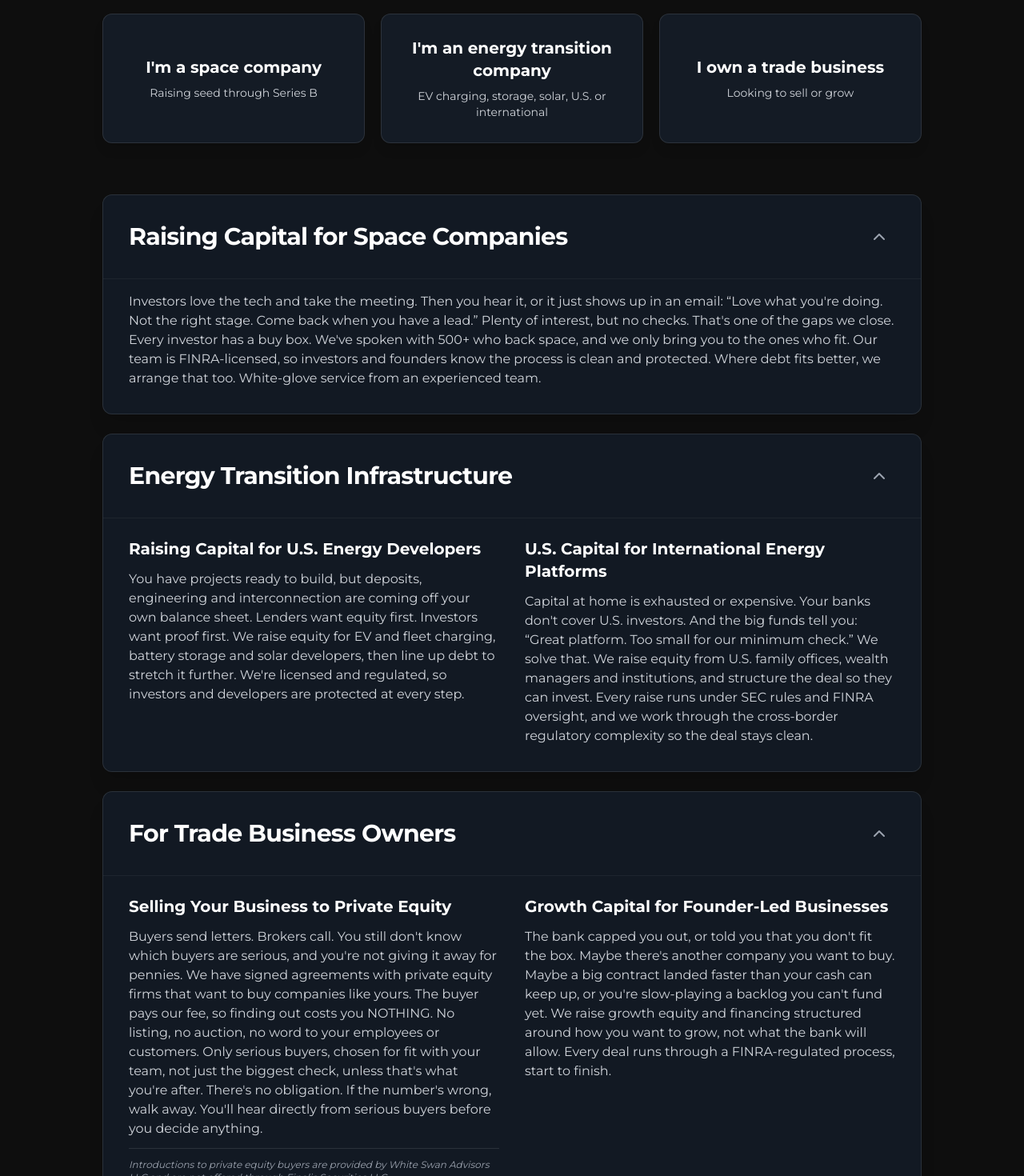
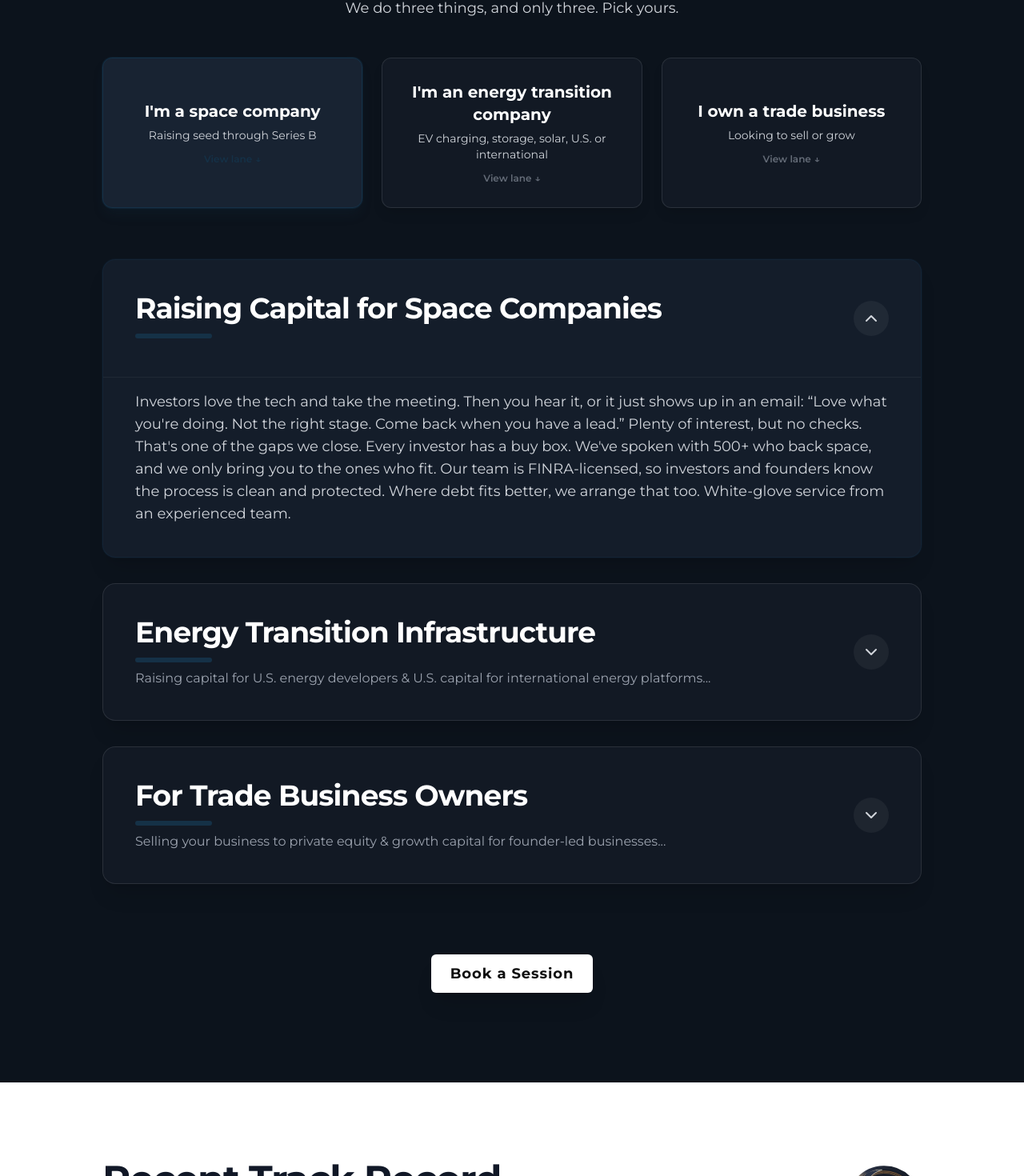
Before and after one commit to rafi-codex/whiteswan-main, a Next.js app: page / in a window 1280 px wide. Shown: the part 1093-2563 px from the top of the page at 80% size. Built offline with nearby package versions, Linux system fonts and the light colour scheme.

Commit message:
Fixing some visual issues

```diff
--- a/src/components/home/lane-sections.tsx
+++ b/src/components/home/lane-sections.tsx
@@ -2,7 +2,7 @@
 
 import React, { useState } from "react";
 import Image from "next/image";
-import { ChevronDown, ChevronUp } from "lucide-react";
+import { ChevronDown } from "lucide-react";
 import CalendlyEmbed from "../calendly";
 import { Button } from "../ui/button";
 
@@ -13,14 +13,18 @@ interface LaneBoxState {
 }
 
 const LaneSections = () => {
-  // Default all open or allow toggling
+  // Space open by default so visitors immediately see the detailed advisory structure,
+  // while Energy and Trades show their title, blue accent line, preview teaser, and expand chevron
   const [openBoxes, setOpenBoxes] = useState<LaneBoxState>({
     space: true,
-    energy: true,
-    trades: true,
+    energy: false,
+    trades: false,
   });
 
+  const [activeLane, setActiveLane] = useState<keyof LaneBoxState>("space");
+
   const toggleBox = (lane: keyof LaneBoxState) => {
+    setActiveLane(lane);
     setOpenBoxes((prev) => ({
       ...prev,
       [lane]: !prev[lane],
@@ -28,62 +32,78 @@ const LaneSections = () => {
   };
 
   const scrollToLane = (lane: keyof LaneBoxState) => {
-    // Ensure the lane box is open
+    setActiveLane(lane);
+    // Ensure the targeted box is open
     setOpenBoxes((prev) => ({
       ...prev,
       [lane]: true,
     }));
 
-    // Scroll with navbar offset
+    // Allow React state update to apply before scrolling into view
+    setTimeout(() => {
       const element = document.getElementById(`${lane}-lane`);
       if (element) {
-      const navOffset = 90;
-      const elementPosition = element.getBoundingClientRect().top + window.pageYOffset;
-      window.scrollTo({
-        top: elementPosition - navOffset,
+        element.scrollIntoView({
           behavior: "smooth",
+          block: "start",
         });
       }
+    }, 60);
   };
 
   return (
-    <section className="bg-[#0E0E0E] text-white py-24 section-container">
+    <section className="relative w-full bg-[#0c131c] text-white py-20 lg:py-28 overflow-hidden border-t border-white/5">
+      <div className="section-container relative z-10">
         {/* STEP 2: "Which one are you?" tiles */}
-      <div className="flex flex-col items-center text-center mb-16">
+        <div className="flex flex-col items-center text-center mb-12 sm:mb-16">
           {/* Centered logo above heading (~64px) */}
-        <div data-aos="fade-down" className="mb-4">
+          <div data-aos="fade-down" className="mb-5 inline-flex p-3 rounded-2xl bg-white/[0.03] border border-white/10 shadow-lg">
             <Image
               src="/wsa-logo.svg"
               alt="White Swan Advisors Logo"
               width={64}
               height={64}
-            className="w-16 h-16 object-contain drop-shadow-lg"
+              className="w-14 h-14 sm:w-16 sm:h-16 object-contain drop-shadow-md"
             />
           </div>
 
           <h2 data-aos="fade-up" className="text-3xl sm:text-4xl lg:text-5xl font-bold tracking-tight text-white mb-3">
             Which one are you?
           </h2>
-        <p data-aos="fade-up" data-aos-delay="100" className="text-gray-300 text-base sm:text-lg max-w-xl">
+          <p data-aos="fade-up" data-aos-delay="100" className="text-gray-300 text-sm sm:text-base lg:text-lg max-w-xl font-normal leading-relaxed">
             We do three things, and only three. Pick yours.
           </p>
 
           {/* Three tiles side by side (stacked on phones) */}
-        <div className="grid grid-cols-1 md:grid-cols-3 gap-5 w-full mt-10">
+          <div className="grid grid-cols-1 md:grid-cols-3 gap-4 sm:gap-6 w-full max-w-5xl mt-8 sm:mt-12">
             {/* Tile 1: Space */}
             <button
               type="button"
               onClick={() => scrollToLane("space")}
               data-aos="fade-up"
               data-aos-delay="200"
-            className="group flex flex-col justify-center items-center text-center p-6 sm:p-7 rounded-xl border border-white/10 bg-[#161D28]/90 hover:bg-[#1a2536] hover:border-royalblue transition-all duration-300 shadow-lg cursor-pointer text-left"
+              className={`group flex flex-col justify-center items-center text-center p-6 sm:p-7 rounded-xl border transition-all duration-300 shadow-lg cursor-pointer ${
+                activeLane === "space"
+                  ? "bg-[#182332] border-royalblue ring-1 ring-royalblue/40 shadow-royalblue/20"
+                  : "bg-[#131b26]/90 border-white/10 hover:bg-[#182332] hover:border-white/20"
+              }`}
             >
-            <h4 className="text-lg sm:text-xl font-bold text-white group-hover:text-white transition-colors mb-2">
+              <h4 className="text-lg sm:text-xl font-bold text-white mb-1.5 transition-colors group-hover:text-white">
                 I&apos;m a space company
               </h4>
               <p className="text-xs sm:text-sm text-gray-300 leading-relaxed">
                 Raising seed through Series B
               </p>
+              <div
+                className={`mt-3 text-xs font-semibold flex items-center gap-1 transition-all ${
+                  activeLane === "space"
+                    ? "text-royalblue opacity-100"
+                    : "text-gray-400 opacity-60 group-hover:opacity-100 group-hover:text-gray-200"
+                }`}
+              >
+                <span>View lane</span>
+                <span className="text-xs">↓</span>
+              </div>
             </button>
 
             {/* Tile 2: Energy */}
@@ -92,14 +112,28 @@ const LaneSections = () => {
               onClick={() => scrollToLane("energy")}
               data-aos="fade-up"
               data-aos-delay="300"
-            className="group flex flex-col justify-center items-center text-center p-6 sm:p-7 rounded-xl border border-white/10 bg-[#161D28]/90 hover:bg-[#1a2536] hover:border-royalblue transition-all duration-300 shadow-lg cursor-pointer text-left"
+              className={`group flex flex-col justify-center items-center text-center p-6 sm:p-7 rounded-xl border transition-all duration-300 shadow-lg cursor-pointer ${
+                activeLane === "energy"
+                  ? "bg-[#182332] border-royalblue ring-1 ring-royalblue/40 shadow-royalblue/20"
+                  : "bg-[#131b26]/90 border-white/10 hover:bg-[#182332] hover:border-white/20"
+              }`}
             >
-            <h4 className="text-lg sm:text-xl font-bold text-white group-hover:text-white transition-colors mb-2">
+              <h4 className="text-lg sm:text-xl font-bold text-white mb-1.5 transition-colors group-hover:text-white">
                 I&apos;m an energy transition company
               </h4>
               <p className="text-xs sm:text-sm text-gray-300 leading-relaxed">
                 EV charging, storage, solar, U.S. or international
               </p>
+              <div
+                className={`mt-3 text-xs font-semibold flex items-center gap-1 transition-all ${
+                  activeLane === "energy"
+                    ? "text-royalblue opacity-100"
+                    : "text-gray-400 opacity-60 group-hover:opacity-100 group-hover:text-gray-200"
+                }`}
+              >
+                <span>View lane</span>
+                <span className="text-xs">↓</span>
+              </div>
             </button>
 
             {/* Tile 3: Trades */}
@@ -108,50 +142,73 @@ const LaneSections = () => {
               onClick={() => scrollToLane("trades")}
               data-aos="fade-up"
               data-aos-delay="400"
-            className="group flex flex-col justify-center items-center text-center p-6 sm:p-7 rounded-xl border border-white/10 bg-[#161D28]/90 hover:bg-[#1a2536] hover:border-royalblue transition-all duration-300 shadow-lg cursor-pointer text-left"
+              className={`group flex flex-col justify-center items-center text-center p-6 sm:p-7 rounded-xl border transition-all duration-300 shadow-lg cursor-pointer ${
+                activeLane === "trades"
+                  ? "bg-[#182332] border-royalblue ring-1 ring-royalblue/40 shadow-royalblue/20"
+                  : "bg-[#131b26]/90 border-white/10 hover:bg-[#182332] hover:border-white/20"
+              }`}
             >
-            <h4 className="text-lg sm:text-xl font-bold text-white group-hover:text-white transition-colors mb-2">
+              <h4 className="text-lg sm:text-xl font-bold text-white mb-1.5 transition-colors group-hover:text-white">
                 I own a trade business
               </h4>
               <p className="text-xs sm:text-sm text-gray-300 leading-relaxed">
                 Looking to sell or grow
               </p>
+              <div
+                className={`mt-3 text-xs font-semibold flex items-center gap-1 transition-all ${
+                  activeLane === "trades"
+                    ? "text-royalblue opacity-100"
+                    : "text-gray-400 opacity-60 group-hover:opacity-100 group-hover:text-gray-200"
+                }`}
+              >
+                <span>View lane</span>
+                <span className="text-xs">↓</span>
+              </div>
             </button>
           </div>
         </div>
 
         {/* STEP 3: Three lane boxes */}
-      <div className="space-y-6 max-w-5xl mx-auto">
+        <div className="space-y-6 sm:space-y-8 max-w-5xl mx-auto w-full">
           {/* Box 1: Space */}
           <div
             id="space-lane"
             data-aos="fade-up"
-          className="border border-white/10 rounded-xl bg-[#131b26]/90 overflow-hidden shadow-xl transition-all"
+            className={`scroll-mt-24 sm:scroll-mt-28 rounded-2xl border transition-all duration-300 overflow-hidden shadow-xl ${
+              activeLane === "space"
+                ? "bg-[#141d2a] border-royalblue/40 ring-1 ring-royalblue/20"
+                : "bg-[#121924] border-white/10 hover:border-white/20"
+            }`}
           >
             <button
               type="button"
               onClick={() => toggleBox("space")}
-            className="w-full text-left p-6 sm:p-8 flex items-center justify-between gap-4 cursor-pointer hover:bg-white/[0.02] transition-colors"
+              className="w-full text-left p-6 sm:p-8 lg:p-10 flex items-start sm:items-center justify-between gap-4 cursor-pointer hover:bg-white/[0.02] transition-colors"
               aria-expanded={openBoxes.space}
             >
-            <div>
-              <h3 className="text-2xl sm:text-3xl font-bold text-white tracking-tight">
+              <div className="flex-1 pr-2">
+                <h3 className="text-2xl sm:text-3xl lg:text-4xl font-bold text-white tracking-tight">
                   Raising Capital for Space Companies
                 </h3>
+                <div className="bg-royalblue h-1.5 w-24 rounded-full mt-3 mb-2" />
                 {!openBoxes.space && (
-                <p className="text-sm text-gray-400 mt-2 line-clamp-1">
-                  Investors love the tech and take the meeting. Then you hear it...
+                  <p className="text-sm sm:text-base text-gray-400 mt-2 line-clamp-1 leading-relaxed">
+                    Investors love the tech and take the meeting. Then you hear it, or it just shows up in an email: &ldquo;Love what you&apos;re doing...&rdquo;
                   </p>
                 )}
               </div>
-            <div className="text-gray-400 p-2 rounded-full hover:bg-white/10">
-              {openBoxes.space ? <ChevronUp className="w-6 h-6" /> : <ChevronDown className="w-6 h-6" />}
+              <div className="shrink-0 p-2 sm:p-2.5 rounded-full bg-white/5 text-gray-300 hover:bg-white/10 hover:text-white transition-all mt-1 sm:mt-0">
+                <ChevronDown
+                  className={`w-5 h-5 sm:w-6 sm:h-6 transition-transform duration-300 ${
+                    openBoxes.space ? "rotate-180" : ""
+                  }`}
+                />
               </div>
             </button>
 
             {openBoxes.space && (
-            <div className="px-6 pb-8 sm:px-8 sm:pb-8 pt-0 border-t border-white/5">
-              <p className="text-sm sm:text-base text-gray-300 leading-relaxed pt-4">
+              <div className="px-6 pb-8 sm:px-8 sm:pb-10 lg:px-10 lg:pb-10 pt-2 border-t border-white/5">
+                <p className="text-sm sm:text-base lg:text-lg text-gray-300 leading-relaxed pt-2">
                   Investors love the tech and take the meeting. Then you hear it, or it just shows up in an email: &ldquo;Love what you&apos;re doing. Not the right stage. Come back when you have a lead.&rdquo; Plenty of interest, but no checks. That&apos;s one of the gaps we close. Every investor has a buy box. We&apos;ve spoken with 500+ who back space, and we only bring you to the ones who fit. Our team is FINRA-licensed, so investors and founders know the process is clean and protected. Where debt fits better, we arrange that too. White-glove service from an experienced team.
                 </p>
               </div>
@@ -162,34 +219,43 @@ const LaneSections = () => {
           <div
             id="energy-lane"
             data-aos="fade-up"
-          className="border border-white/10 rounded-xl bg-[#131b26]/90 overflow-hidden shadow-xl transition-all"
+            className={`scroll-mt-24 sm:scroll-mt-28 rounded-2xl border transition-all duration-300 overflow-hidden shadow-xl ${
+              activeLane === "energy"
+                ? "bg-[#141d2a] border-royalblue/40 ring-1 ring-royalblue/20"
+                : "bg-[#121924] border-white/10 hover:border-white/20"
+            }`}
           >
             <button
               type="button"
               onClick={() => toggleBox("energy")}
-            className="w-full text-left p-6 sm:p-8 flex items-center justify-between gap-4 cursor-pointer hover:bg-white/[0.02] transition-colors"
+              className="w-full text-left p-6 sm:p-8 lg:p-10 flex items-start sm:items-center justify-between gap-4 cursor-pointer hover:bg-white/[0.02] transition-colors"
               aria-expanded={openBoxes.energy}
             >
-            <div>
-              <h3 className="text-2xl sm:text-3xl font-bold text-white tracking-tight">
+              <div className="flex-1 pr-2">
+                <h3 className="text-2xl sm:text-3xl lg:text-4xl font-bold text-white tracking-tight">
                   Energy Transition Infrastructure
                 </h3>
+                <div className="bg-royalblue h-1.5 w-24 rounded-full mt-3 mb-2" />
                 {!openBoxes.energy && (
-                <p className="text-sm text-gray-400 mt-2 line-clamp-1">
-                  U.S. developers & international platforms capital raising...
+                  <p className="text-sm sm:text-base text-gray-400 mt-2 line-clamp-1 leading-relaxed">
+                    Raising capital for U.S. energy developers &amp; U.S. capital for international energy platforms...
                   </p>
                 )}
               </div>
-            <div className="text-gray-400 p-2 rounded-full hover:bg-white/10">
-              {openBoxes.energy ? <ChevronUp className="w-6 h-6" /> : <ChevronDown className="w-6 h-6" />}
+              <div className="shrink-0 p-2 sm:p-2.5 rounded-full bg-white/5 text-gray-300 hover:bg-white/10 hover:text-white transition-all mt-1 sm:mt-0">
+                <ChevronDown
+                  className={`w-5 h-5 sm:w-6 sm:h-6 transition-transform duration-300 ${
+                    openBoxes.energy ? "rotate-180" : ""
+                  }`}
+                />
               </div>
             </button>
 
             {openBoxes.energy && (
-            <div className="px-6 pb-8 sm:px-8 sm:pb-8 pt-0 border-t border-white/5">
-              <div className="grid grid-cols-1 md:grid-cols-2 gap-8 pt-6">
+              <div className="px-6 pb-8 sm:px-8 sm:pb-10 lg:px-10 lg:pb-10 pt-4 border-t border-white/5">
+                <div className="grid grid-cols-1 md:grid-cols-2 gap-8 lg:gap-12 pt-2">
                   {/* Left Column */}
-                <div className="space-y-3">
+                  <div className="space-y-3 p-5 sm:p-0 rounded-xl bg-white/[0.02] sm:bg-transparent border border-white/5 sm:border-none">
                     <h4 className="text-lg sm:text-xl font-bold text-white">
                       Raising Capital for U.S. Energy Developers
                     </h4>
@@ -199,7 +265,7 @@ const LaneSections = () => {
                   </div>
 
                   {/* Right Column */}
-                <div className="space-y-3">
+                  <div className="space-y-3 p-5 sm:p-0 rounded-xl bg-white/[0.02] sm:bg-transparent border border-white/5 sm:border-none">
                     <h4 className="text-lg sm:text-xl font-bold text-white">
                       U.S. Capital for International Energy Platforms
                     </h4>
@@ -216,34 +282,43 @@ const LaneSections = () => {
           <div
             id="trades-lane"
             data-aos="fade-up"
-          className="border border-white/10 rounded-xl bg-[#131b26]/90 overflow-hidden shadow-xl transition-all"
+            className={`scroll-mt-24 sm:scroll-mt-28 rounded-2xl border transition-all duration-300 overflow-hidden shadow-xl ${
+              activeLane === "trades"
+                ? "bg-[#141d2a] border-royalblue/40 ring-1 ring-royalblue/20"
+                : "bg-[#121924] border-white/10 hover:border-white/20"
+            }`}
           >
             <button
               type="button"
               onClick={() => toggleBox("trades")}
-            className="w-full text-left p-6 sm:p-8 flex items-center justify-between gap-4 cursor-pointer hover:bg-white/[0.02] transition-colors"
+              className="w-full text-left p-6 sm:p-8 lg:p-10 flex items-start sm:items-center justify-between gap-4 cursor-pointer hover:bg-white/[0.02] transition-colors"
               aria-expanded={openBoxes.trades}
             >
-            <div>
-              <h3 className="text-2xl sm:text-3xl font-bold text-white tracking-tight">
+              <div className="flex-1 pr-2">
+                <h3 className="text-2xl sm:text-3xl lg:text-4xl font-bold text-white tracking-tight">
                   For Trade Business Owners
                 </h3>
+                <div className="bg-royalblue h-1.5 w-24 rounded-full mt-3 mb-2" />
                 {!openBoxes.trades && (
-                <p className="text-sm text-gray-400 mt-2 line-clamp-1">
-                  Selling to private equity or securing growth capital...
+                  <p className="text-sm sm:text-base text-gray-400 mt-2 line-clamp-1 leading-relaxed">
+                    Selling your business to private equity &amp; growth capital for founder-led businesses...
                   </p>
                 )}
               </div>
-            <div className="text-gray-400 p-2 rounded-full hover:bg-white/10">
-              {openBoxes.trades ? <ChevronUp className="w-6 h-6" /> : <ChevronDown className="w-6 h-6" />}
+              <div className="shrink-0 p-2 sm:p-2.5 rounded-full bg-white/5 text-gray-300 hover:bg-white/10 hover:text-white transition-all mt-1 sm:mt-0">
+                <ChevronDown
+                  className={`w-5 h-5 sm:w-6 sm:h-6 transition-transform duration-300 ${
+                    openBoxes.trades ? "rotate-180" : ""
+                  }`}
+                />
               </div>
             </button>
 
             {openBoxes.trades && (
-            <div className="px-6 pb-8 sm:px-8 sm:pb-8 pt-0 border-t border-white/5">
-              <div className="grid grid-cols-1 md:grid-cols-2 gap-8 pt-6">
+              <div className="px-6 pb-8 sm:px-8 sm:pb-10 lg:px-10 lg:pb-10 pt-4 border-t border-white/5">
+                <div className="grid grid-cols-1 md:grid-cols-2 gap-8 lg:gap-12 pt-2">
                   {/* Left Column */}
-                <div className="space-y-3 flex flex-col justify-between">
+                  <div className="space-y-4 p-5 sm:p-0 rounded-xl bg-white/[0.02] sm:bg-transparent border border-white/5 sm:border-none flex flex-col justify-between">
                     <div className="space-y-3">
                       <h4 className="text-lg sm:text-xl font-bold text-white">
                         Selling Your Business to Private Equity
@@ -259,7 +334,7 @@ const LaneSections = () => {
                   </div>
 
                   {/* Right Column */}
-                <div className="space-y-3">
+                  <div className="space-y-3 p-5 sm:p-0 rounded-xl bg-white/[0.02] sm:bg-transparent border border-white/5 sm:border-none">
                     <h4 className="text-lg sm:text-xl font-bold text-white">
                       Growth Capital for Founder-Led Businesses
                     </h4>
@@ -273,16 +348,17 @@ const LaneSections = () => {
           </div>
 
           {/* Button under the three boxes */}
-        <div data-aos="fade-up" className="pt-8 flex justify-center">
+          <div data-aos="fade-up" className="pt-10 sm:pt-14 flex justify-center">
             <CalendlyEmbed>
               <Button
                 variant="white"
                 size="lg"
-              className="font-bold tracking-wider px-8 py-4 text-base shadow-lg hover:shadow-royalblue/30"
+                className="font-bold tracking-wider px-8 sm:px-10 py-4 text-base shadow-xl hover:shadow-royalblue/30 hover:scale-[1.02] transition-all cursor-pointer"
               >
                 Book a Session
               </Button>
             </CalendlyEmbed>
+          </div>
         </div>
       </div>
     </section>
```
Also changed, not shown: public/Swan Logo - Gold BG.png (added). Lines whose indentation alone changed are shown as unchanged.
